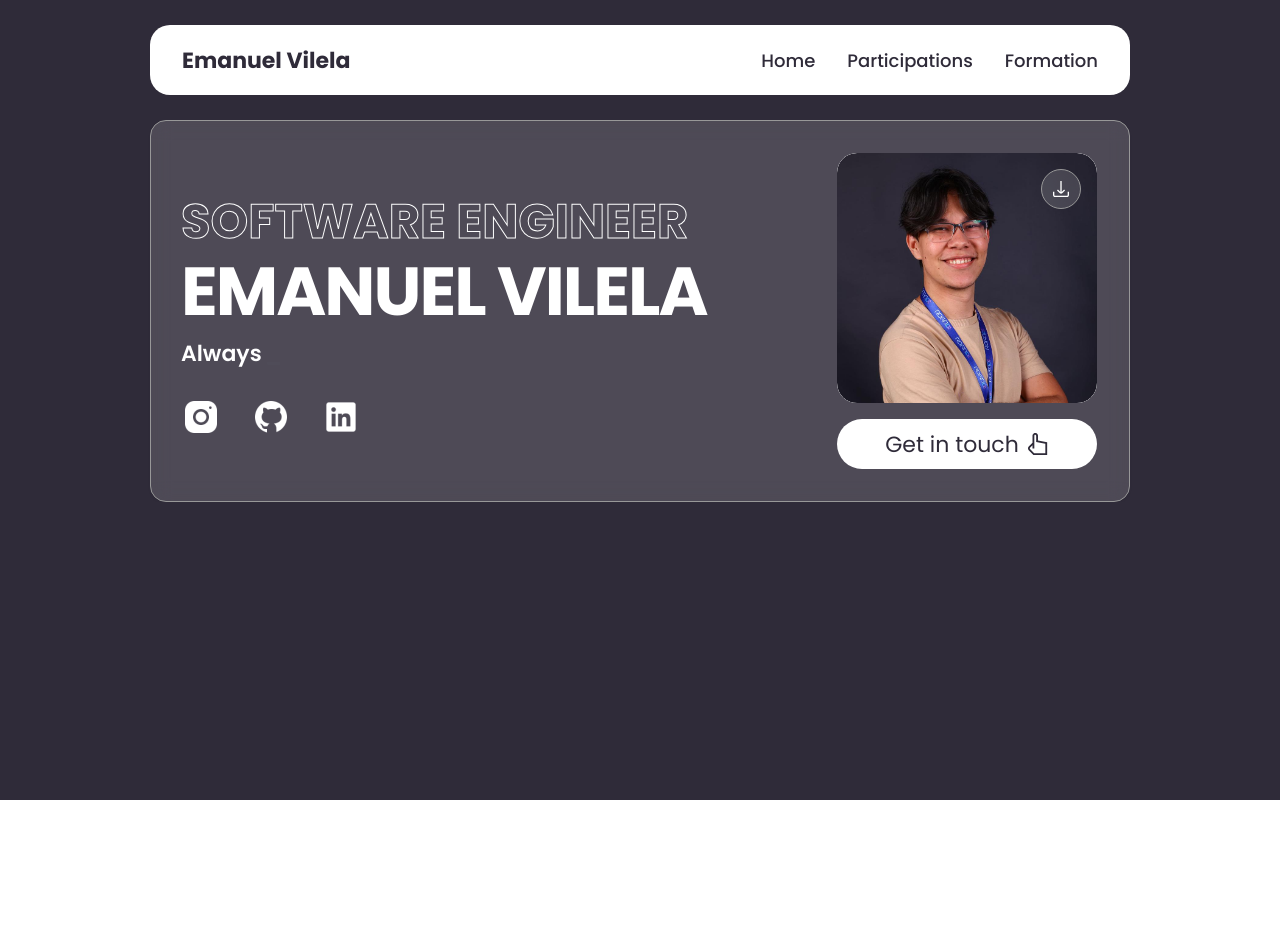
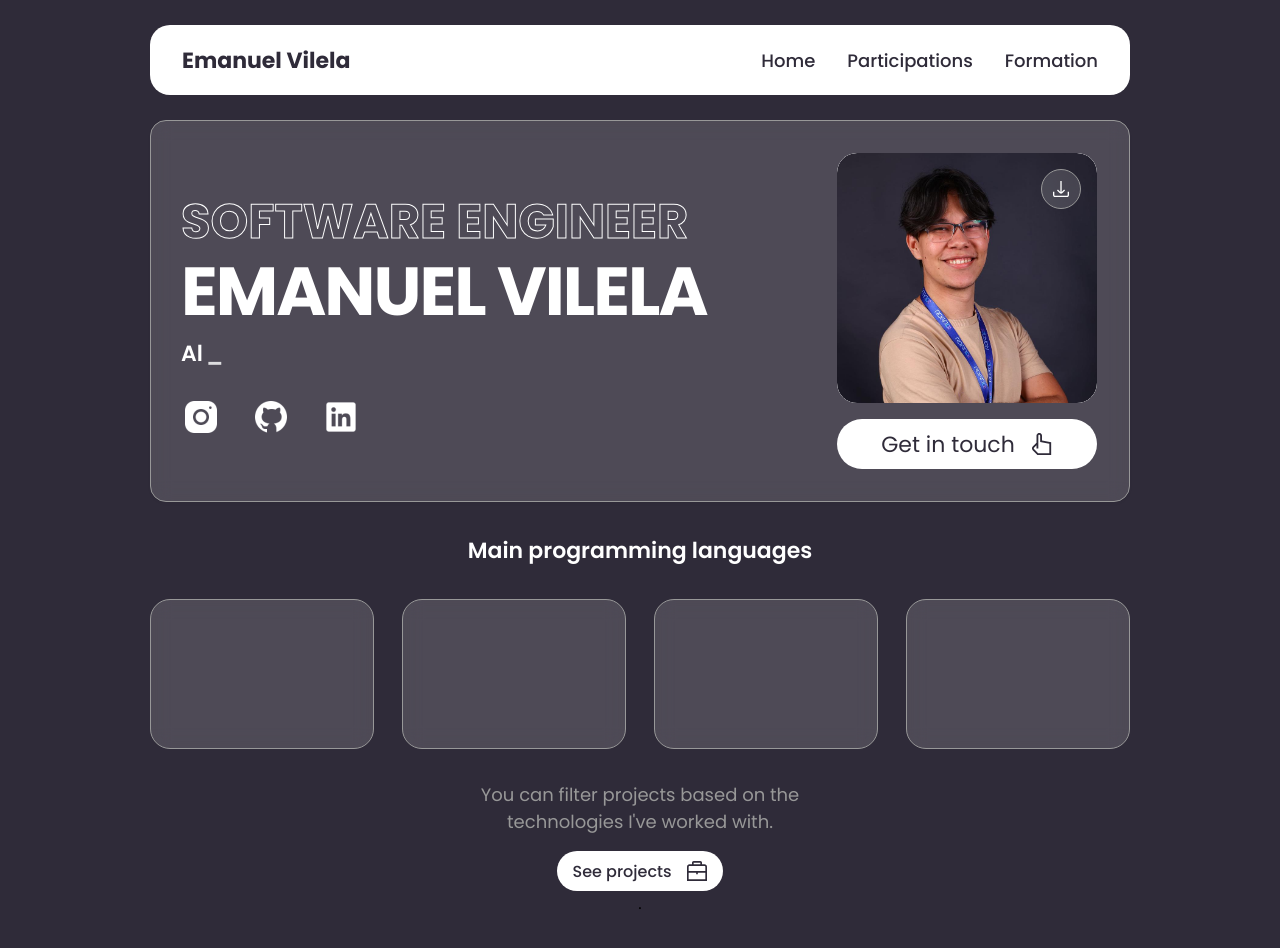
Before and after one commit to emanuelvsz/portfolio, a React (Vite) app: page / in a window 1280 px wide. Shown: the top 948 px of the page. Before the commit the page ends 800 px from the top, so only its background shows below. Built offline with nearby package versions, Linux system fonts and the light colour scheme; what use-context-selector would draw is missing.

Commit message:
feat: including main programming languages section and projects button

```diff
--- a/src/pages/home/components/landing-transparent-card/index.tsx
+++ b/src/pages/home/components/landing-transparent-card/index.tsx
@@ -189,7 +189,7 @@ const styles = {
     display: inline-flex;
     align-items: center;
     justify-content: center;
-    gap: 8px;
+    gap: 16px;
   `
 };
 
--- a/src/pages/home/index.tsx
+++ b/src/pages/home/index.tsx
@@ -1,8 +1,10 @@
 /** @jsxImportSource @emotion/react */
 import { css } from '@emotion/react';
-import { Flex } from 'antd';
+import { Button, Flex } from 'antd';
 import { Header } from '../../components/header';
 import LandingTransparentCard from './components/landing-transparent-card';
+import { THEME_BORDER_RADIUS, THEME_COLORS } from '@config/theme';
+import briefcaseIcon from '@assets/icons/fi-rs-briefcase.svg';
 
 const pagePadding = '150px';
 
@@ -16,6 +18,45 @@ const styles = {
     width: 100%;
     padding-inline: ${pagePadding};
   `,
+  mainLanguagesTitle: css`
+    font-size: 22px;
+    font-weight: 600;
+    color: ${THEME_COLORS.WHITE_COLOR};
+    margin-bottom: 32px;
+  `,
+  cardList: css`
+    width: 100%;
+  `,
+  card: css`
+    height: 150px;
+    width: 100%;
+    border-radius: ${THEME_BORDER_RADIUS.GENERAL}px !important;
+
+    background: rgba(255, 255, 255, 0.15);
+    backdrop-filter: blur(10px);
+    -webkit-backdrop-filter: blur(10px);
+    border: 1px solid #989898;
+  `,
+  projectsTitle: css`
+    color: ${THEME_COLORS.GRAY_COLOR};
+    text-align: center;
+    font-size: 18px;
+  `,
+  projectsButton: css`
+    box-shadow: none;
+    background-color: ${THEME_COLORS.WHITE_COLOR} !important;
+    color: ${THEME_COLORS.PRIMARY_COLOR} !important;
+    overflow: hidden;
+    width: fit-content
+    font-size: 22px;
+    font-weight: 500;
+    height: 40px !important;
+
+    display: inline-flex;
+    align-items: center;
+    justify-content: center;
+    gap: 16px;
+  `
 };
 
 function Home() {
@@ -28,9 +69,26 @@ function Home() {
   return (
     <Flex css={styles.container} onScroll={handleScroll} vertical align='center'>
       <Header />
-      <Flex justify="space-between" css={styles.content}>
+      <Flex justify="space-between" css={styles.content} vertical gap={32}>
         <LandingTransparentCard />
+        <Flex align="center" justify="center" vertical>
+          <p css={styles.mainLanguagesTitle}>Main programming languages</p>
+          <Flex css={styles.cardList} gap={28}>
+            <div css={styles.card}></div>
+            <div css={styles.card}></div>
+            <div css={styles.card}></div>
+            <div css={styles.card}></div>
+          </Flex>
+        </Flex>
+        <Flex vertical justify="center" align='center' gap={16}>
+          <p css={styles.projectsTitle}>You can filter projects based on the <br />technologies I've worked with.</p>
+          <Button type='primary' css={styles.projectsButton}>
+            See projects
+            <img src={briefcaseIcon} height={20}/>
+          </Button>
+        </Flex>
       </Flex>
+      <Flex style={{height: "100vh"}}>.</Flex>
     </Flex>
   );
 }
```
Also changed, not shown: src/assets/icons/fi-rs-briefcase.svg (added).
